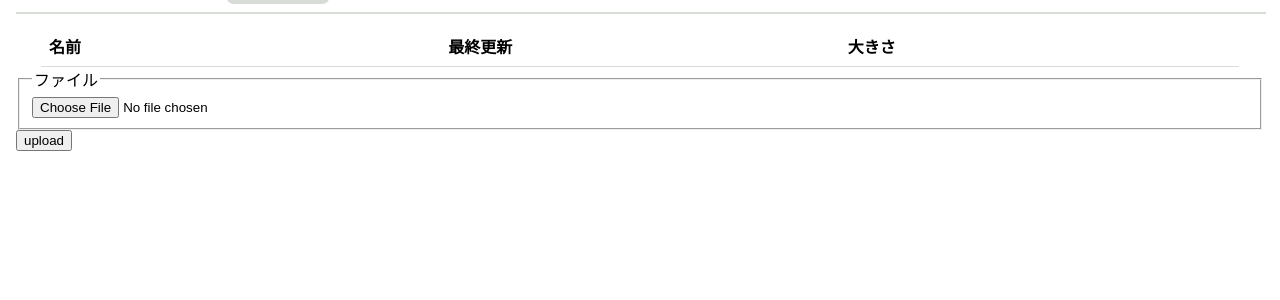
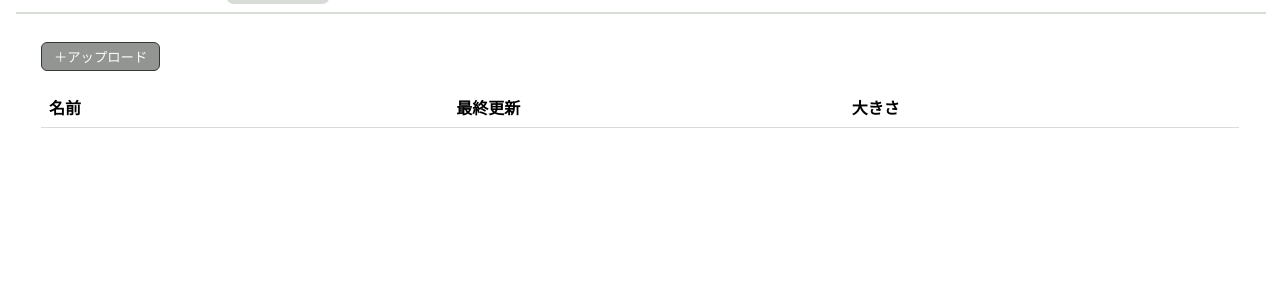
Before and after one commit to simon-i1-h/sbts, a Django app: page /file/ in a window 1280 px wide. Shown: the part 36-336 px from the top of the page. Run offline with Django 4.2, Linux system fonts and the light colour scheme; the visitor is signed in with stand-in values (Sample User, id 1); data that the repository does not hold is empty.

Commit message:
アップロードボタンを改良

```diff
--- a/sbts/page/static/page/file.js
+++ b/sbts/page/static/page/file.js
@@ -1,18 +1,29 @@
+let uploadfile = document.querySelector('#uploadfile');
+let uploadbutton = document.querySelector('#uploadbutton');
 let uploadform = document.querySelector('#uploadform');
 let const_map = JSON.parse(document.querySelector('#file-data').text);
 let url_map = const_map['url_map'];
+
+uploadbutton.addEventListener('click', ev => {
+    uploadfile.click();
+});
+
+uploadfile.addEventListener('change', ev => {
+    if (uploadfile.files.length === 1) {
+        uploadform.requestSubmit();
+    }
+});
 
 uploadform.addEventListener('submit', async ev => {
     ev.preventDefault();
 
     let csrf_token = document.querySelector('[name=csrfmiddlewaretoken]').value;
-    let file_elem = document.querySelector('#file');
 
-    if (file_elem.files.length !== 1) {
+    if (uploadfile.files.length !== 1) {
         return;
     }
 
-    let file = file_elem.files[0];
+    let file = uploadfile.files[0];
 
     try {
         let resp = await fetch(url_map['file:upload'], {
--- a/sbts/page/static/page/style.css
+++ b/sbts/page/static/page/style.css
@@ -18,6 +18,15 @@ body {
 }
 
 body > * {
+  grid-column: 2;
+}
+
+main {
+  display: grid;
+  grid-template-columns: 1fr 96% 1fr;
+}
+
+main > * {
   grid-column: 2;
 }
 
@@ -71,19 +80,19 @@ body > * {
 
 .file-list {
   display: grid;
-  grid-template-columns: 1fr repeat(3, 32%) 1fr;
+  grid-template-columns: 34% 33% 33%;
 }
 
 .file-list-name {
+  grid-column: 1;
+}
+
+.file-list-lastmod {
   grid-column: 2;
 }
 
-.file-list-lastmod {
+.file-list-size {
   grid-column: 3;
-}
-
-.file-list-size {
-  grid-column: 4;
 }
 
 .file-list-header,
@@ -125,3 +134,20 @@ body > * {
 .file-item:hover {
   background-color: #d8dcd6; /* xkcd light grey */
 }
+
+button.upload {
+  appearance: none;
+  padding: 0.25rem 0.75rem;
+  color: #fdfdfe; /* xkcd pale grey */
+  background-color: #929591; /* xkcd grey */
+  border: 1px solid #363737; /* xkcd dark grey */
+  border-radius: 0.375rem;
+}
+
+button.upload:hover {
+  background-color: #7d7f7c /* xkcd medium grey */
+}
+
+button.upload:active {
+  background-color: #363737; /* xkcd dark grey */
+}
--- a/sbts/page/templates/page/file.html
+++ b/sbts/page/templates/page/file.html
@@ -2,6 +2,17 @@
 {% load static %}
 
 {% block content %}
+  <form action="{% url 'create_file' %}" method="post" id="uploadform">
+    {% csrf_token %}
+    <input type="hidden" name="blobkey">
+    <input type="hidden" name="filename">
+    <p>
+      {# https://developer.mozilla.org/ja/docs/Web/API/File_API/Using_files_from_web_applications#click_%E3%83%A1%E3%82%BD%E3%83%83%E3%83%89%E3%82%92%E4%BD%BF%E7%94%A8%E3%81%97%E3%81%A6%E9%9D%9E%E8%A1%A8%E7%A4%BA%E3%81%AE_input_%E8%A6%81%E7%B4%A0%E3%82%92%E4%BD%BF%E7%94%A8%E3%81%99%E3%82%8B #}
+      <input type="file" style="display: none;" id="uploadfile">{# ファイルの中身はフォームで送信されない(REST APIで送信) #}
+      <button type="button" class="upload" id="uploadbutton">＋アップロード</button>
+    </p>
+  </form>
+
   <div class="file-list">
     <div class="file-list-header file-list-name"><strong>名前</strong></div>
     <div class="file-list-header file-list-lastmod"><strong>最終更新</strong></div>
@@ -13,17 +24,6 @@
     {% endfor %}
   </div>
 
-  <form action="{% url 'create_file' %}" method="post" id="uploadform">
-    {% csrf_token %}
-    <input type="hidden" name="blobkey">
-    <input type="hidden" name="filename">
-    <fieldset>
-      <legend>ファイル</legend>
-      <input type="file" id="file">{# これはフォームで送信されない #}
-    </fieldset>
-    <input type="submit" value="upload">
-  </form>
-
   {{ constant_map|json_script:"file-data" }}
   <script src="{% static 'page/file.js' %}"></script>
 {% endblock %}
```
